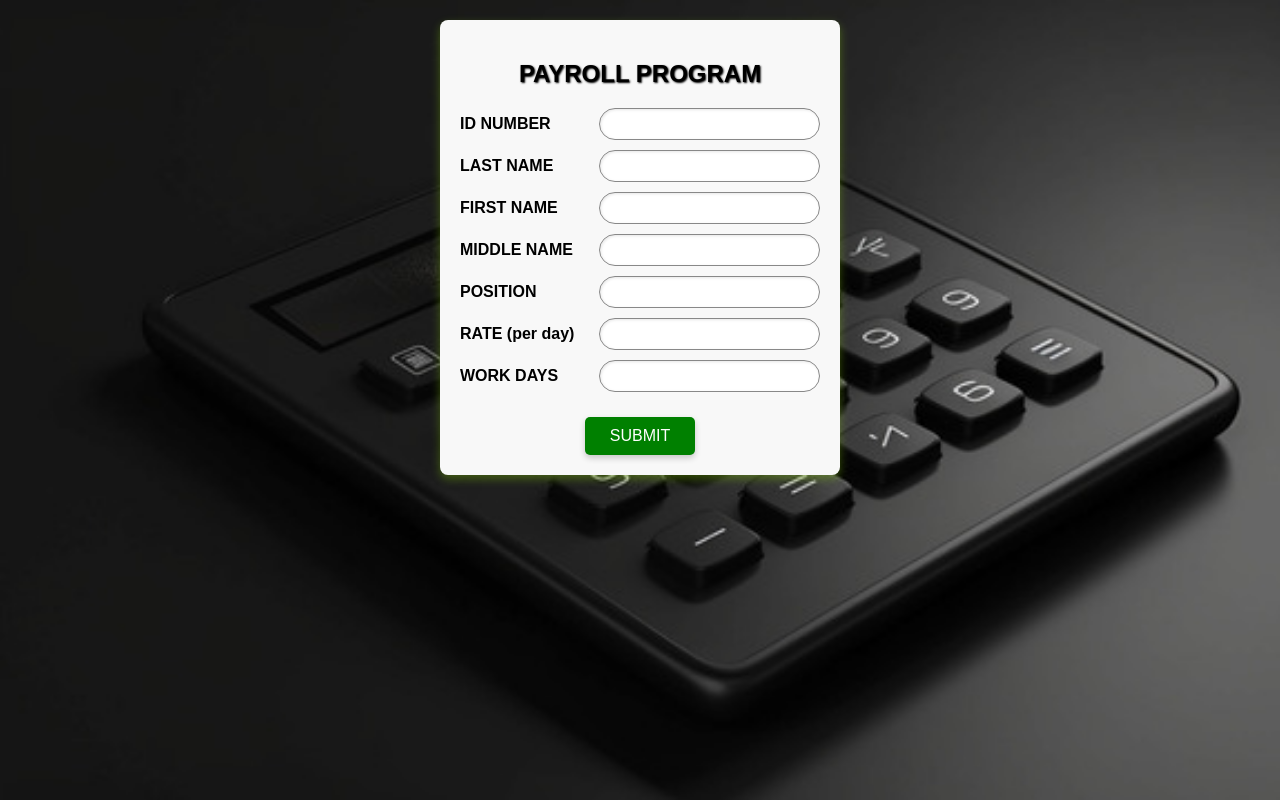
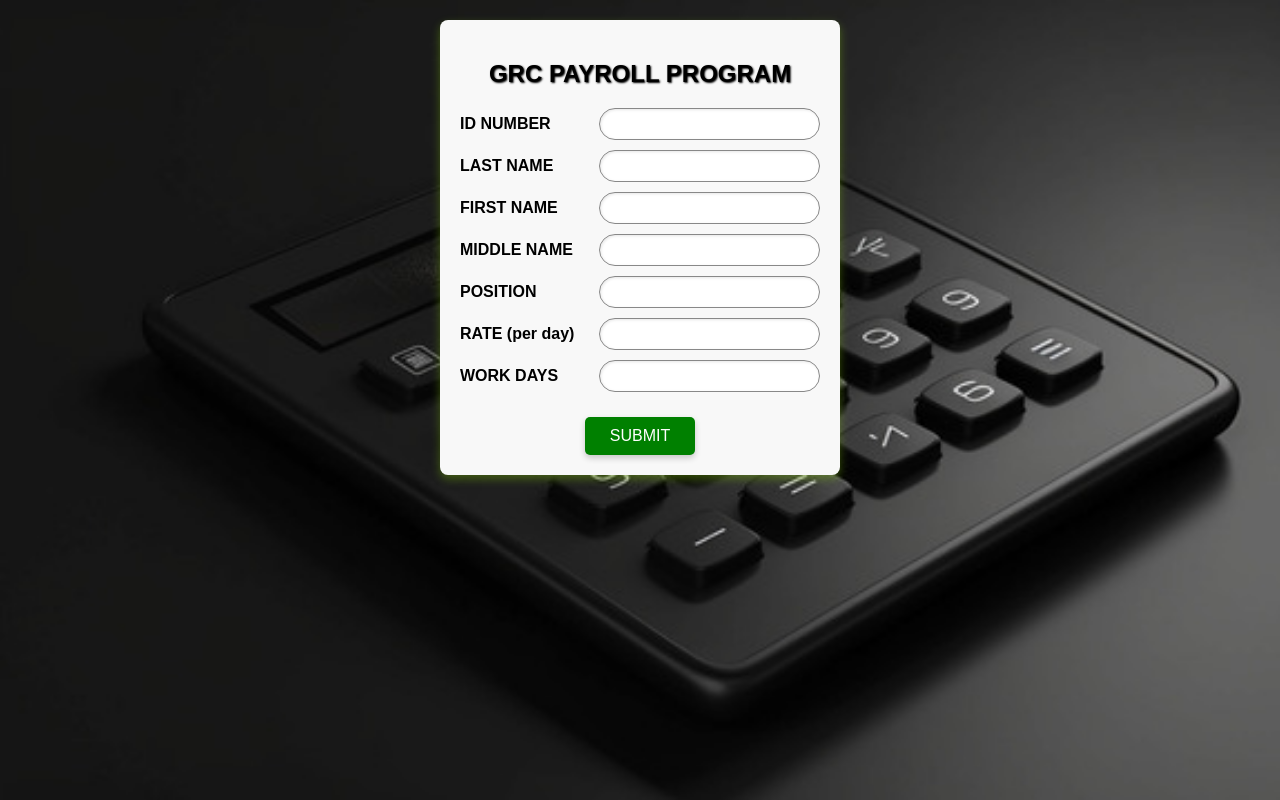
Before and after one commit to aki03-arch/payroll, a plain HTML site: page index.html in a window 1280 px wide. Drawn offline with Linux system fonts and the light colour scheme.

Commit message:
index.html

```diff
--- a/index.html
+++ b/index.html
@@ -9,7 +9,7 @@
 <body>
 
 <div class="box">
- <h2>PAYROLL PROGRAM</h2>
+ <h2>GRC PAYROLL PROGRAM</h2>
 
  <div class="row">
    <label>ID NUMBER</label>
@@ -65,4 +65,5 @@ function goDisplay(){
 }
 </script>
 </body>
+
 </html>
```
